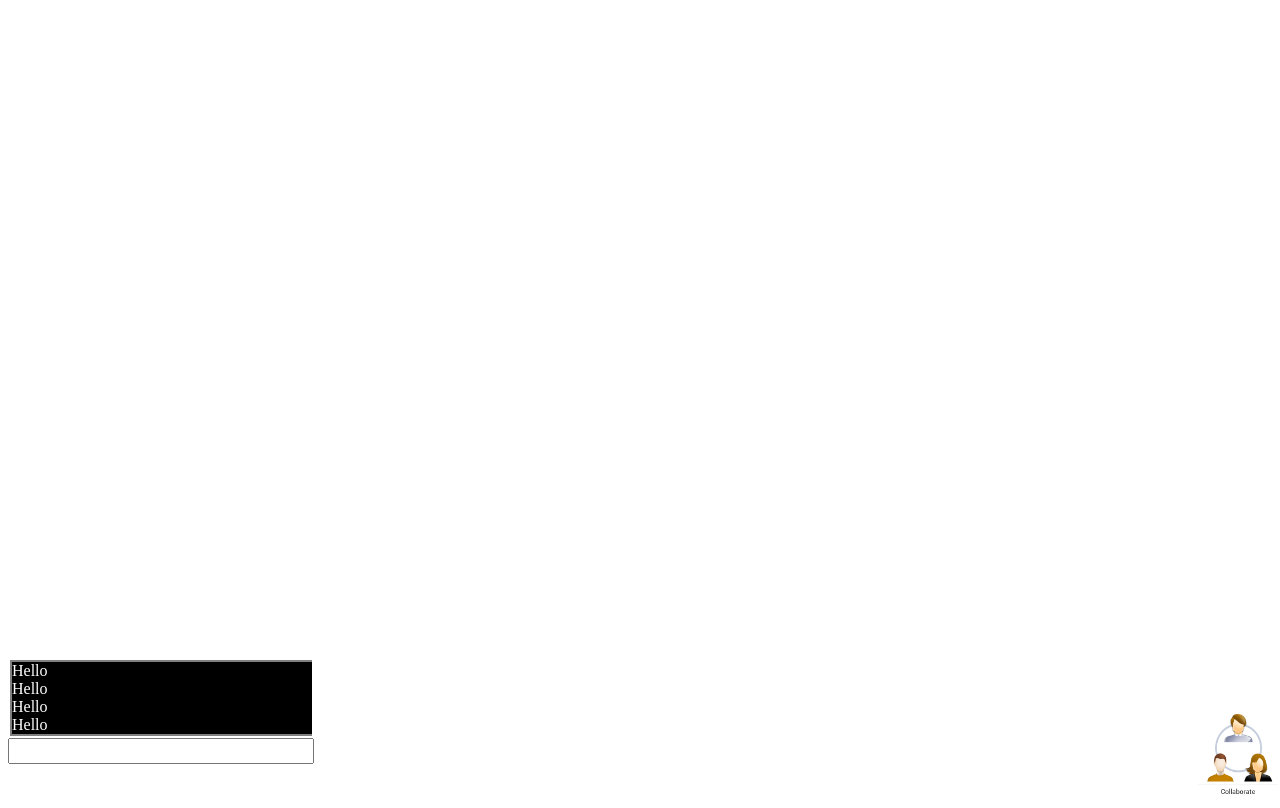
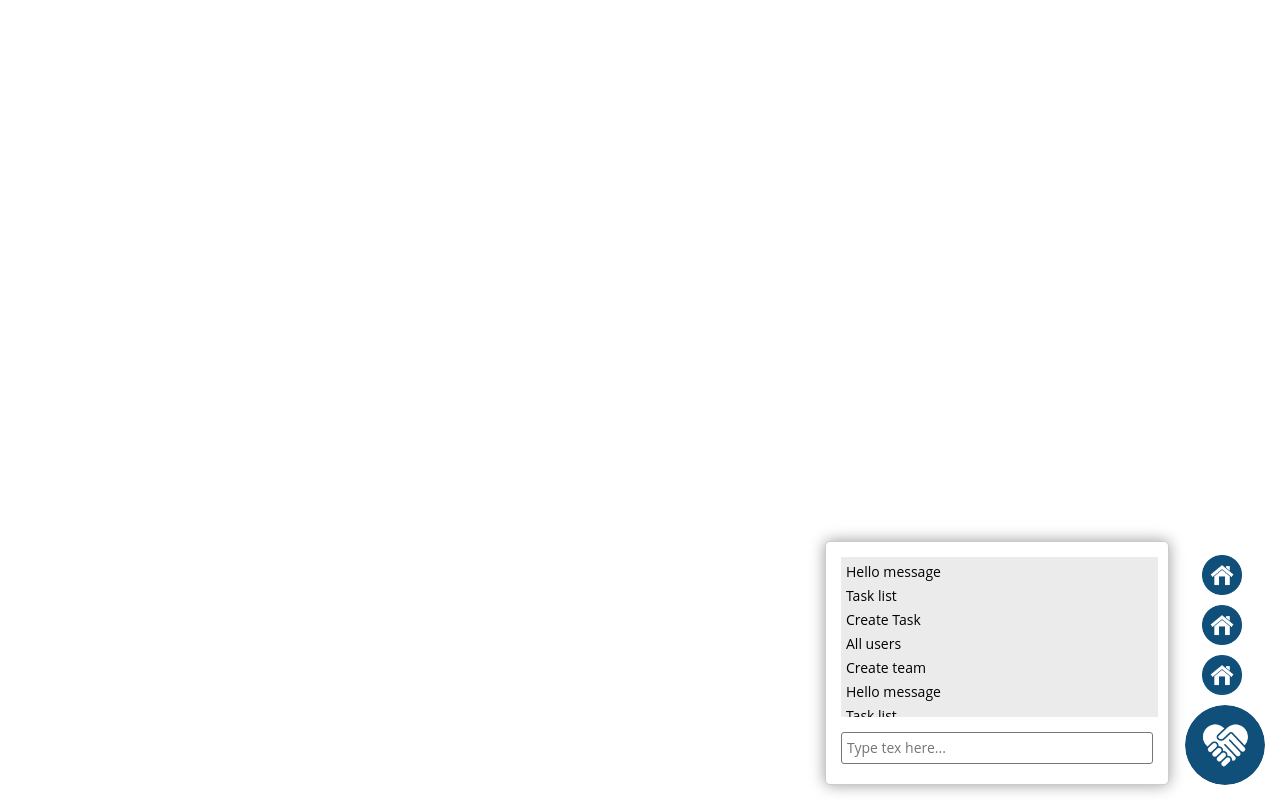
Before and after one commit to ramank775/Collabration-QuickAction, an Electron app: page index.html in a window 1280 px wide. Both pictures are taken after a click on the element 1238 px from the left and 756 px from the top of the page. Drawn offline with Linux system fonts and the light colour scheme; no server answers.

Commit message:
UI improve

```diff
--- a/index.html
+++ b/index.html
@@ -2,40 +2,200 @@
 <html lang="en">
 
 <head>
+
     <style>
-        textarea {
+        body {
+            font-family: Open Sans, Arial, Helvetica, sans-serif;
+        }
+
+        textarea,
+        input,
+        select {
+            font-family: Open Sans, Arial, Helvetica, sans-serif;
+        }
+        /* textarea {
             font-family: 'Gill Sans', 'Gill Sans MT', 'Calibri', 'Trebuchet MS', sans-serif;
             font-size: medium;
             font-weight: 600;
+        } */
+
+        .collaboration-wrapper {
+            position: fixed;
+            right: 15px;
+            bottom: 15px;
+        }
+
+        .collaboration-img {
+            height: 80px;
+            width: 80px;
+            z-index: 2;
+            position: relative;
+            cursor: pointer;
+            -webkit-app-region: no-drag;
+        }
+
+        .collaboration-img img {
+            height: 80px;
+            width: 80px;
+            -webkit-box-shadow: rgba(255, 255, 255, 0.5);
+            box-shadow: 0 0 15px rgba(255, 255, 255, 0.5);
+            border-radius: 50%;
+        }
+
+        .icon-first,
+        .icon-second,
+        .icon-third {
+            position: absolute;
+            right: 23px;
+            bottom: 15px;
+            width: 40px;
+            height: 40px;
+            z-index: 1;
+            cursor: pointer;
+            transition: all 0.3s ease-in 0s;
+            -webkit-box-shadow: rgba(255, 255, 255, 0.5);
+            box-shadow: 0 0 15px rgba(255, 255, 255, 0.5);
+            border-radius: 50%;
+        }
+
+        .icon-first img,
+        .icon-second img,
+        .icon-third img {
+            width: 40px;
+            height: 40px;
+        }
+
+        .icon-1 {
+            bottom: 90px;
+        }
+
+        .icon-2 {
+            bottom: 140px;
+        }
+
+        .icon-3 {
+            bottom: 190px;
+        }
+
+        .quick-type-wrapper {
+            right: 155px;
+            bottom: 15px;
+            position: fixed;
+            height: 230px;
+            width: 300px;
+            /* background-color: #cccccc; */
+        }
+
+        .quick-type-inner {
+            position: absolute;
+            bottom: 0px;
+            background-color: #ffffff;
+            padding: 15px;
+            border-radius: 5px;
+            border: 1px solid #cccccc;
+            -webkit-box-shadow: 0 0 15px rgba(0, 0, 0, 0.4);
+            box-shadow: 0 0 15px rgba(0, 0, 0, 0.4);
+        }
+
+        .quick-type-textarea {
+            -webkit-app-region: no-drag;
+            width: 300px;
+            line-height: 20px;
+            resize: none;
+            padding: 5px;
+            border-radius: 3px;
+            font-size: 14px;
+            font-weight: 400;
+            color: #666666;
+        }
+
+        .suggestion {
+            width: 100%;
+            border: 0px solid #cccccc;
+            height: 160px;
+            overflow-x: hidden;
+            overflow-y: auto;
+            margin-bottom: 15px;
+            background-color: #ecebeb;
+            padding-left: 5px;
+        }
+
+        .suggestion ul {
+            list-style: none;
+            margin: 0px;
+            padding: 0px;
+        }
+
+        .suggestion ul li {
+            font-size: 14px;
+            margin: 5px 0px;
+        }
+
+        .suggestion::-webkit-scrollbar {
+            width: 8px;
+        }
+
+        .suggestion::-webkit-scrollbar-track {
+            /* -webkit-box-shadow: inset 0 0 6px rgba(0, 0, 0, 0.3); */
+            background-color: #ffffff;
+        }
+
+        .suggestion::-webkit-scrollbar-thumb {
+            background-color: #cccccc;
+            /* outline: 1px solid slategrey; */
         }
     </style>
+
 </head>
 
 <body style="-webkit-app-region: drag; overflow: hidden;">
-    <div></div>
+
     <div style="overflow: hidden;" id="host">
-        <div id="icon" style="position: absolute; right: 2px; bottom: 2px; width: 80px;">
-            <img src="./assets/collaborate-icon.png" style="height: 80px; width: 80px; -webkit-app-region: no-drag">
+
+        <div id="icon" class="collaboration-wrapper">
+            <div class="collaboration-img">
+                <img src="./assets/collaborate-icon2.png" class="collaboration-img">
+            </div>
+            <div class="quick-icon icon-first">
+                <img src="./assets/icon-01.png">
+            </div>
+            <div class="quick-icon  icon-second">
+                <img src="./assets/icon-01.png">
+            </div>
+            <div class="quick-icon icon-third">
+                <img src="./assets/icon-01.png">
+            </div>
         </div>
-        <div id="quick-input-host" style="float:left;position: absolute; height: 100%; width: 77%;">
+
+        <div id="quick-input-host" class="quick-type-wrapper">
+
             <div id="quick-host-container" style="visibility: hidden;">
-                <div style="position: absolute; bottom: 40px;">
-                    <div style="color: white; background-color: black; border: 2px solid; overflow: hidden;">
-                        <div id="suggestion" style="width: 100%; border: 2px solid grey;">
-                            <span>Hello<br /></span>
-                            <span>Hello<br /></span>
-                            <span>Hello<br /></span>
-                            <span>Hello<br /></span>
-                        </div>
+
+                <div class="quick-type-inner">
+
+                    <div id="suggestion" class="suggestion">
+                        <ul>
+                            <li>Hello message</li>
+                            <li>Task list</li>
+                            <li>Create Task</li>
+                            <li>All users</li>
+                            <li>Create team</li>
+                            <li>Hello message</li>
+                            <li>Task list</li>
+                            <li>Create Task</li>
+                            <li>All users</li>
+                            <li>Create team</li>
+                        </ul>
                     </div>
-                    <textarea name="quick-input" id="quick-input" cols="100" rows="1"
-                        style="-webkit-app-region: no-drag; width: 300px; line-height: 20px;resize: none;"></textarea>
-                </div>
+
+                    <textarea placeholder="Type tex here..." name="quick-input" id="quick-input" cols="100" rows="1" class="quick-type-textarea"></textarea> </div>
             </div>
         </div>
     </div>
-    <div></div>
+
+
 </body>
+
 <script src="./renderer.js"></script>
 
 </html>
--- a/renderer.js
+++ b/renderer.js
@@ -22,6 +22,14 @@ window.addEventListener('DOMContentLoaded', () => {
         event.preventDefault();
         currentWindow.setIgnoreMouseEvents(false, { forward: false });
         quickInputContainer.style['visibility'] = isquckInputEnable ? 'hidden' : 'visible';
+        let quickActionItems = document.getElementsByClassName('quick-icon');
+        for (let i = 0; i < quickActionItems.length; i++) {
+            if (isquckInputEnable) {
+                quickActionItems[i].classList.remove(`icon-${i+1}`);
+            } else {
+                quickActionItems[i].classList.add(`icon-${i+1}`);
+            }
+        }
         isquckInputEnable = !isquckInputEnable;
     }
     quickActionIcon.onmouseenter = () => {
```
Also changed, not shown: assets/collaborate-icon2.png (added), assets/icon-01.png (added).
